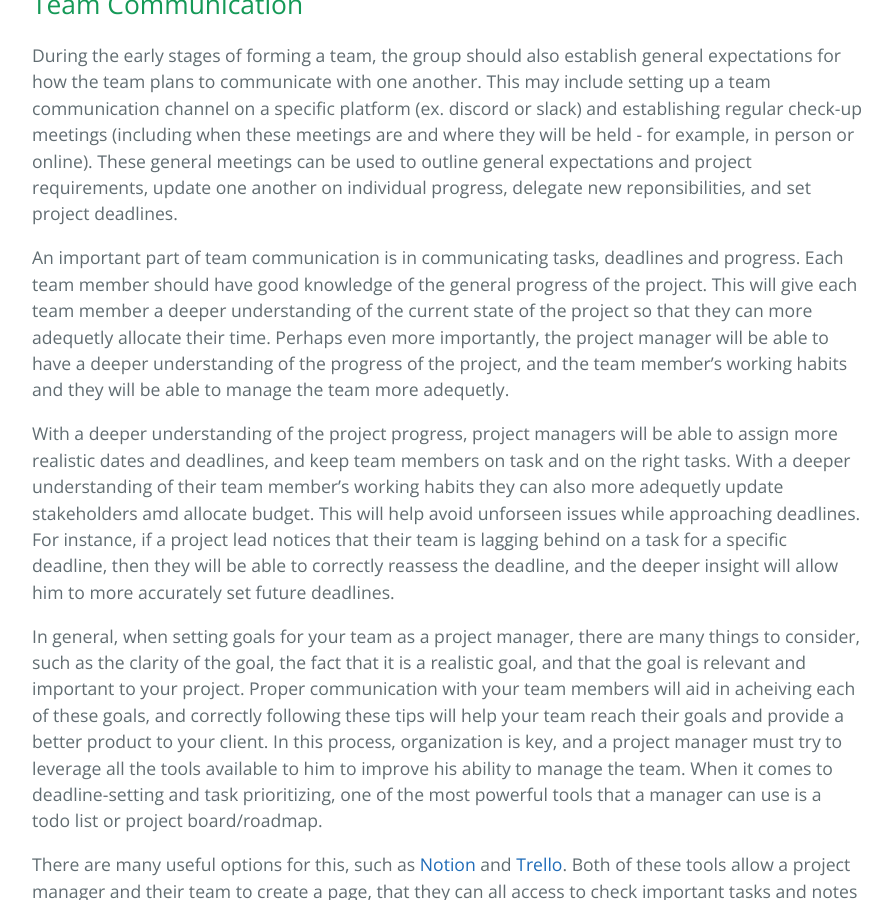
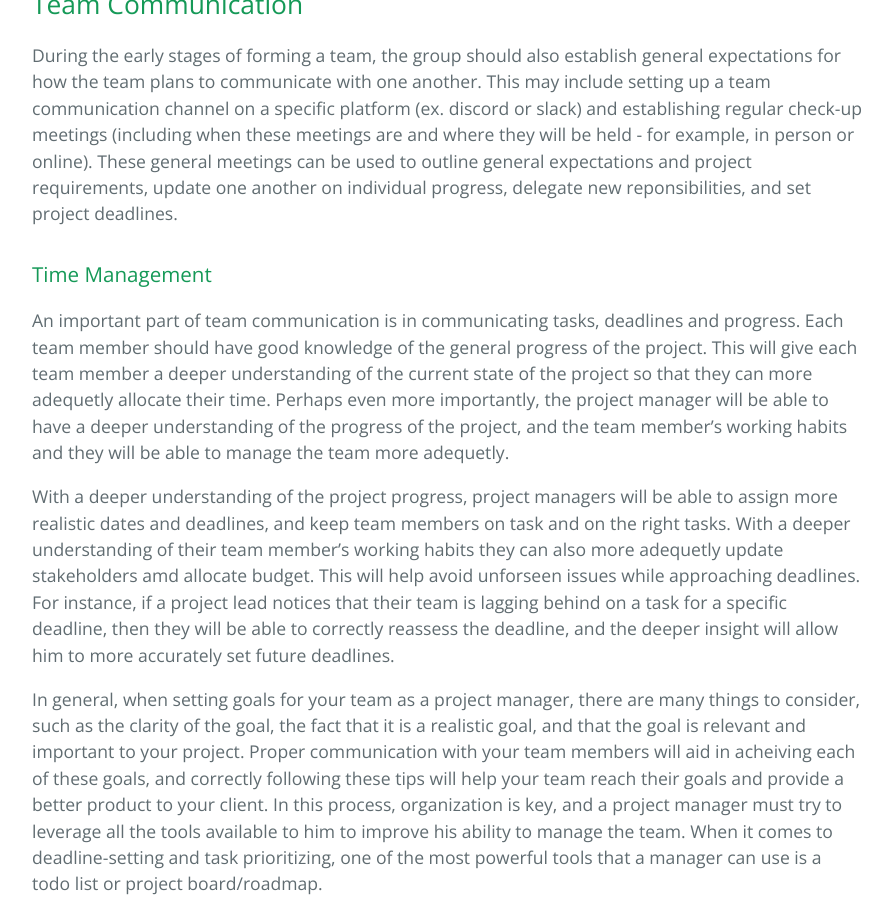
Before and after one commit to learning-software-engineering/learning-software-engineering.github.io, a Jekyll site: the page built from Topics/Teamwork.md, in a window 1280 px wide and 900 px high, scrolled down 1003 px. Shown: the whole window, without its empty margins (192-1084 px from the left). Built offline with Jekyll 4.4.1, drawn with Linux system fonts in a browser that asks for light colours; our own code applies the rules of GitHub Pages for plain Markdown files.

Commit message:
Added a subheader.

```diff
--- a/Topics/Teamwork.md
+++ b/Topics/Teamwork.md
@@ -11,6 +11,7 @@ Working as a team effectively requires a lot of planning and organization. Proje
 ## Team Communication
 During the early stages of forming a team, the group should also establish general expectations for how the team plans to communicate with one another. This may include setting up a team communication channel on a specific platform (ex. discord or slack) and establishing regular check-up meetings (including when these meetings are and where they will be held - for example, in person or online). These general meetings can be used to outline general expectations and project requirements, update one another on individual progress, delegate new reponsibilities, and set project deadlines.
 
+### Time Management
 An important part of team communication is in communicating tasks, deadlines and progress. Each team member should have good knowledge of the general progress of the project. This will give each team member a deeper understanding of the current state of the project so that they can more adequetly allocate their time. Perhaps even more importantly, the project manager will be able to have a deeper understanding of the progress of the project, and the team member's working habits and they will be able to manage the team more adequetly.
 
 With a deeper understanding of the project progress, project managers will be able to assign more realistic dates and deadlines, and keep team members on task and on the right tasks. With a deeper understanding of their team member's working habits they can also more adequetly update stakeholders amd allocate budget. This will help avoid unforseen issues while approaching deadlines. For instance, if a project lead notices that their team is lagging behind on a task for a specific deadline, then they will be able to correctly reassess the deadline, and the deeper insight will allow him to more accurately set future deadlines.
```
